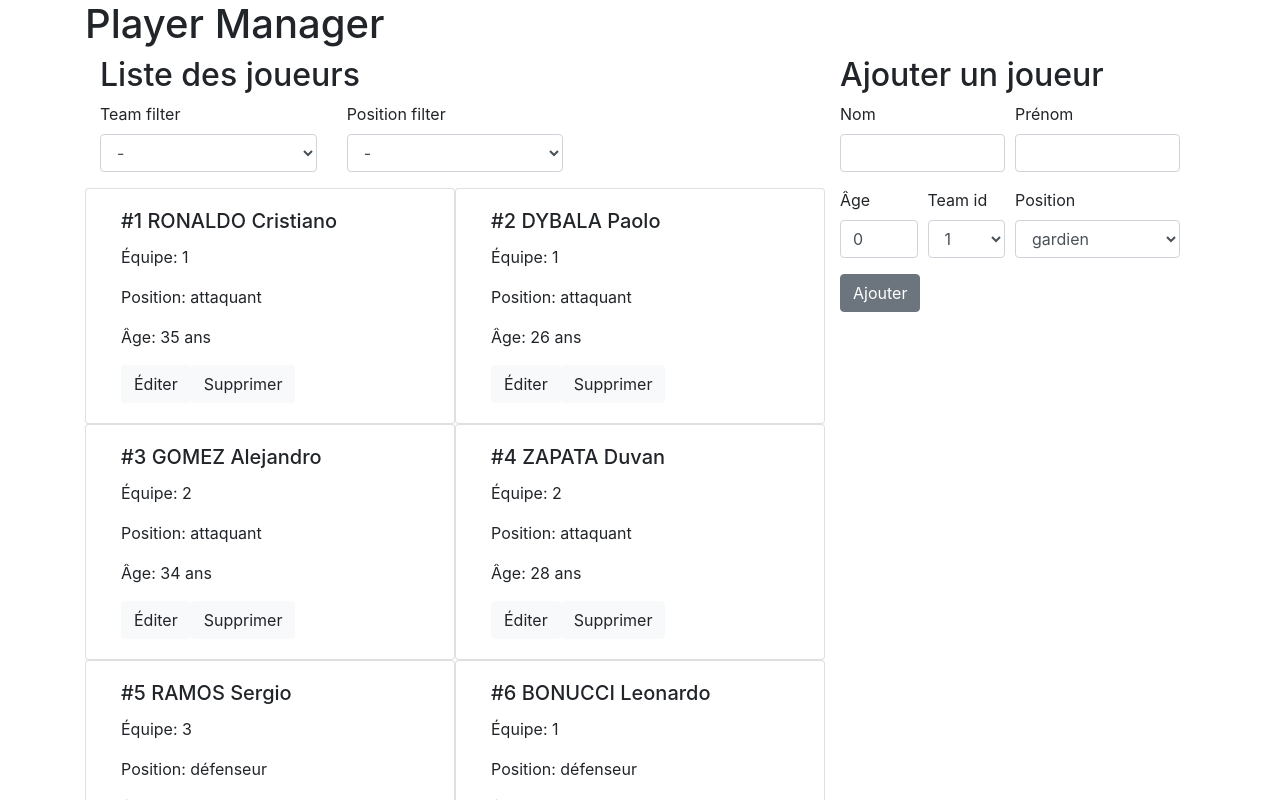
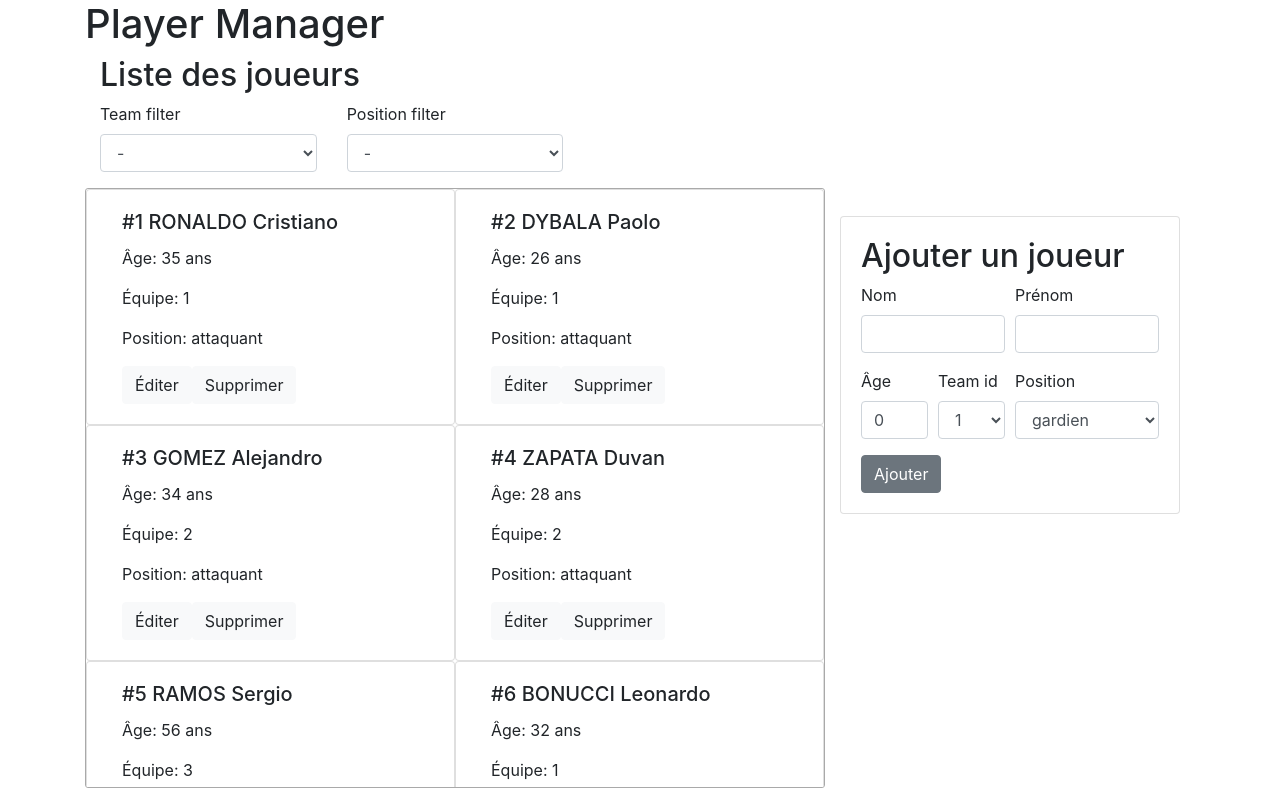
Before and after one commit to sBoussus/aston_angular, an Angular app: page / in a window 1280 px wide. Shown: the top 800 px of the page. Built offline with nearby package versions, Linux system fonts and the light colour scheme; data requests are answered from the project's data file.

Commit message:
exo_jeudi - formulaire d'édition d'un joueur

```diff
--- a/db/players.json
+++ b/db/players.json
@@ -103,6 +103,14 @@
       "position": "gardien",
       "age": 33,
       "id": 14
+    },
+    {
+      "lastname": "Parpaing",
+      "firstname": "Guillaume",
+      "teamid": "1",
+      "position": "attaquant",
+      "age": 22,
+      "id": 15
     }
   ]
 }
--- a/src/app/player-manager/main/main.component.html
+++ b/src/app/player-manager/main/main.component.html
@@ -2,7 +2,8 @@
 <div class="container">
     <div class="row">
         <div class="col-8">
-            <app-player-list></app-player-list>
+            <app-player-list
+                (listToForm)="listToForm($event)"></app-player-list>
         </div>
         <div class="col-4">
             <app-player-form
--- a/src/app/player-manager/main/main.component.ts
+++ b/src/app/player-manager/main/main.component.ts
@@ -1,3 +1,4 @@
+import { PlayerFormComponent } from './../player-form/player-form.component';
 import { PlayerListComponent } from './../player-list/player-list.component';
 import { Component, OnInit, ViewChild } from '@angular/core';
 
@@ -9,10 +10,20 @@ import { Component, OnInit, ViewChild } from '@angular/core';
 export class MainComponent implements OnInit {
 
   @ViewChild(PlayerListComponent) playerListComponent: PlayerListComponent;
+  @ViewChild(PlayerFormComponent) playerFormComponent: PlayerFormComponent;
 
   constructor() { }
 
   ngOnInit(): void {
+  }
+
+  listToForm(event: any) {
+    if (event.action === 'editMode') {
+      this.playerFormComponent.loadPlayer(event.id);
+    } else {
+      console.log('Erreur');
+      console.log('Mauvais paramètre: ' + event);
+    }
   }
 
   formToList(event: string) {
--- a/src/app/player-manager/player-form/player-form.component.css
+++ b/src/app/player-manager/player-form/player-form.component.css
@@ -0,0 +1,3 @@
+#playerFormBox {
+    margin-top: 20vh;
+}
--- a/src/app/player-manager/player-form/player-form.component.html
+++ b/src/app/player-manager/player-form/player-form.component.html
@@ -1,5 +1,7 @@
-<h2>Ajouter un joueur</h2>
-<div>
+<div id="playerFormBox" class="card">
+    <div class="card-body">
+        <h2 *ngIf="!editMode">Ajouter un joueur</h2>
+        <h2 *ngIf="editMode">Modifier un joueur</h2>
         <div class="form-row">
             <div class="form-group col-md-6">
                 <label>Nom</label>
@@ -33,5 +35,7 @@
                 </select>
             </div>
         </div>
-    <button type="submit" class="btn btn-secondary"  (click)="createPlayer()">Ajouter</button>
+        <button type="submit" class="btn btn-secondary"  (click)="createPlayer()" *ngIf="!editMode">Ajouter</button>
+        <button type="submit" class="btn btn-secondary"  (click)="updatePlayer()" *ngIf="editMode">Mettre à jour</button>
     </div>
+</div>
--- a/src/app/player-manager/player-form/player-form.component.ts
+++ b/src/app/player-manager/player-form/player-form.component.ts
@@ -8,13 +8,14 @@ import { Component, EventEmitter, OnInit, Output } from '@angular/core';
 })
 export class PlayerFormComponent implements OnInit {
 
-  player = {
+  player: any = {
     lastname: '',
     firstname: '',
     teamid: 1,
     position: 'gardien',
     age: 0
-  }
+  };
+  editMode: boolean = false;
 
   @Output() formToList: EventEmitter<any> = new EventEmitter();
 
@@ -28,8 +29,27 @@ export class PlayerFormComponent implements OnInit {
   createPlayer() {
     this.playerService
       .postPlayer(this.player)
-      .subscribe(res => console.log(res));
-    this.formToList.emit('reloadPlayers');
+      .subscribe(res => {
+        this.formToList.emit('reloadPlayers');
+      });
+  }
+
+  loadPlayer(playerId: number) {
+    this.playerService
+      .getPlayerById(playerId)
+      .subscribe((player: any) => {
+        this.player = player;
+        this.editMode = true;
+      });
+  }
+
+  updatePlayer() {
+    this.playerService
+      .putPlayer(this.player.id, this.player)
+      .subscribe(res => {
+        this.formToList.emit('reloadPlayers');
+        this.editMode = false;
+      });
   }
 
 }
--- a/src/app/player-manager/player-list/player-list.component.css
+++ b/src/app/player-manager/player-list/player-list.component.css
@@ -0,0 +1,8 @@
+#playersBox {
+    height: 75vh;
+    overflow-y: scroll;
+    scrollbar-color: rebeccapurple green;
+    scrollbar-width: thin;
+    border: 1px solid darkgray;
+    border-radius: 3px;
+}
--- a/src/app/player-manager/player-list/player-list.component.html
+++ b/src/app/player-manager/player-list/player-list.component.html
@@ -21,14 +21,14 @@
     </div>
 </div>
 
-<div class="row">
+<div id="playersBox" class="row">
     <div class="card col-6" style="width: 18rem;" *ngFor="let player of players;">
         <div class="card-body">
             <h5 class="card-title">#{{ player.id }} {{ player.lastname | uppercase }} {{ player.firstname }}</h5>
+            <p class="card-text">Âge: {{ player.age }} ans</p>
             <p class="card-text">Équipe: {{ player.teamid }}</p>
             <p class="card-text">Position: {{ player.position }}</p>
-            <p class="card-text">Âge: {{ player.age }} ans</p>
-            <button type="submit" class="btn btn-light" (click)="updatePlayer($event, player.id)">Éditer</button>
+            <button type="submit" class="btn btn-light" (click)="launchEditMode(player.id)">Éditer</button>
             <button type="submit" class="btn btn-light" (click)="supprPlayer($event, player.id)">Supprimer</button>
         </div>
     </div>
--- a/src/app/player-manager/player-list/player-list.component.ts
+++ b/src/app/player-manager/player-list/player-list.component.ts
@@ -1,6 +1,6 @@
 import { switchMap } from 'rxjs/operators';
 import { PlayerService } from './../player.service';
-import { Component, OnInit } from '@angular/core';
+import { Component, OnInit, Output, EventEmitter } from '@angular/core';
 
 
 @Component({
@@ -14,6 +14,8 @@ export class PlayerListComponent implements OnInit {
   positionFilter: string = '';
   teamIdFilter: number = 0;
 
+  @Output() listToForm: EventEmitter<any> = new EventEmitter();
+
   constructor(
     private playerService: PlayerService) {
   }
@@ -21,11 +23,6 @@ export class PlayerListComponent implements OnInit {
   ngOnInit(): void {
     this.loadPlayers();
   }
-
-  // ngDoCheck(): void {
-  //   this.players = [];
-  //   this.loadPlayers();
-  // }
 
   loadPlayers() {
     this.playerService
@@ -87,4 +84,12 @@ export class PlayerListComponent implements OnInit {
     this.reloadPlayers();
   }
 
+  launchEditMode(playerId: number) {
+    let parameters = {
+      action: 'editMode',
+      id: playerId
+    };
+    this.listToForm.emit(parameters);
+  }
+
 }
--- a/src/app/player-manager/player.service.ts
+++ b/src/app/player-manager/player.service.ts
@@ -22,11 +22,11 @@ export class PlayerService {
     return this.http.post(API, player);
   }
 
-  putPlayer(player: any): any {
-    return this.http.put(API, player);
+  putPlayer(id: any, player: any): any {
+    return this.http.put(API + '/' + id, player);
   }
 
-  deletePlayer(id: any): any {
+  deletePlayer(id: number): any {
     return this.http.delete(API + '/' + id);
   }
 
```
Lines whose indentation alone changed are shown as unchanged.
